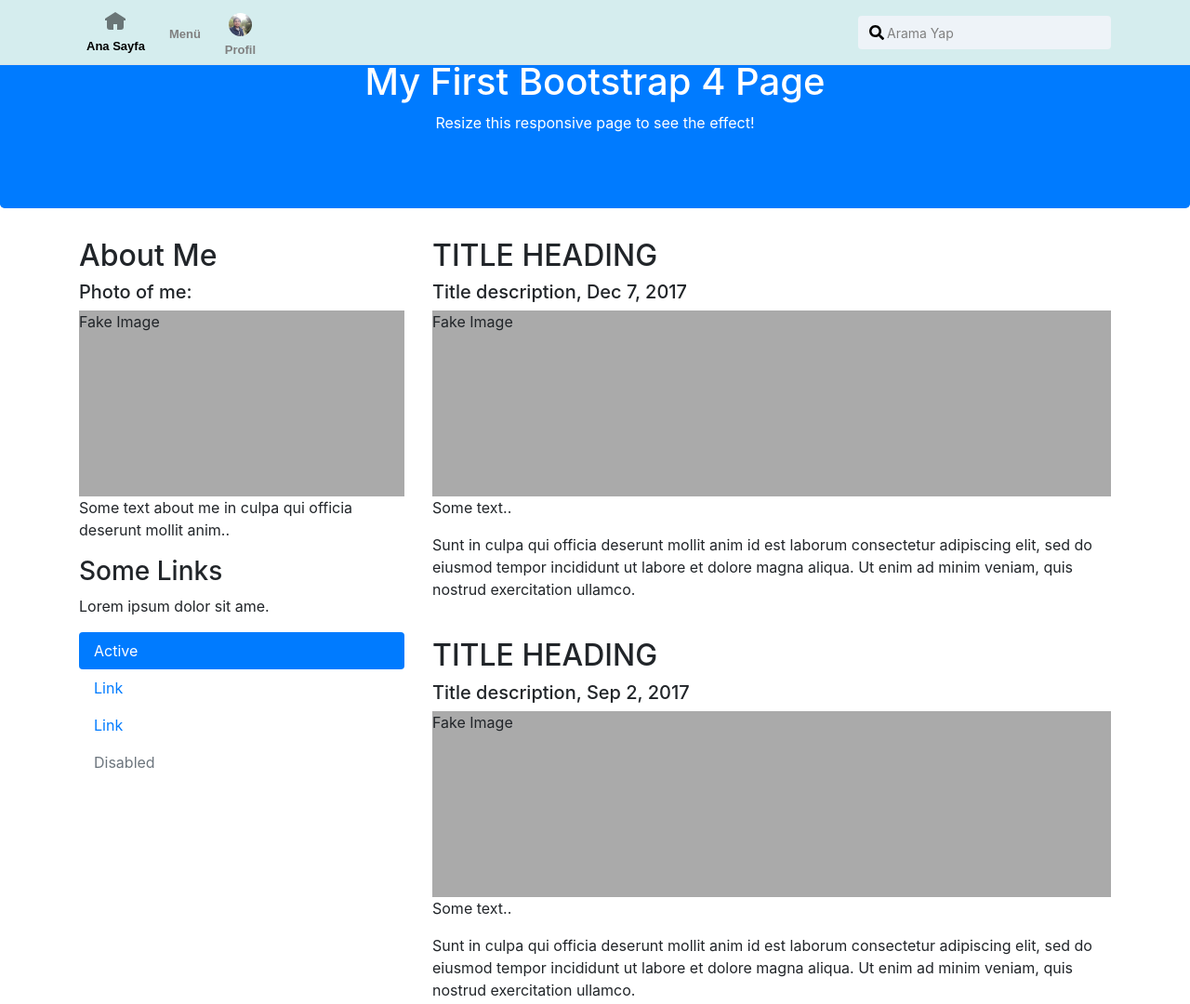
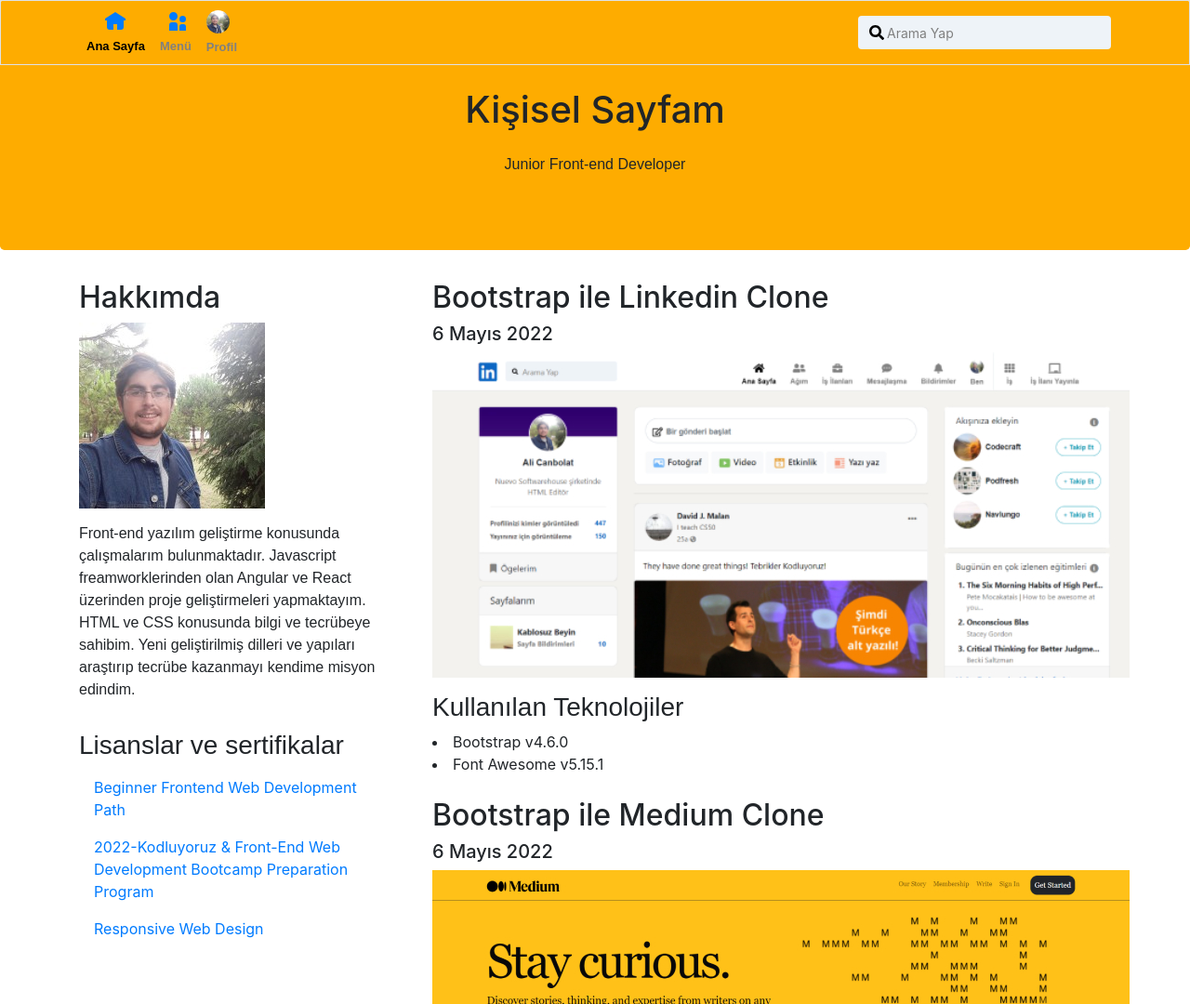
Before and after one commit to alicnblt/Bootstrap-4-Bacis-Template, a website: page bootstrap-4-basic-template/index.html in a window 1280 px wide. Shown: the top 1080 px of the page at 93% size. Drawn offline with nearby package versions, Linux system fonts and the light colour scheme.

Commit message:
latest version

```diff
--- a/bootstrap-4-basic-template/css/style.css
+++ b/bootstrap-4-basic-template/css/style.css
@@ -1,6 +1,5 @@
 .navbarbg {
     height: 70px;
-    background-color: rgb(213, 237, 238);
 }
 
 input.searche {
@@ -28,38 +27,25 @@
     margin-top: 5px;
 }
 
-.nav-link-inline-wrapper {
-    display: flex !important;
-    flex-direction: column;
-    align-items: center;
-}
-
-.main-content {
-    margin-top: 100px;
-}
-
-.navbar-nav {
-    display: flex;
-    align-items: center;
-    gap: 10px;
-}
-
-.nav-link-inline-wrapper::before {
-    width: 25px;
-    height: 25px;
-    display: flex;
-    align-items: center;
-    justify-content: center;
-}
-
 .nav-link-inline-wrapper img {
     width: 25px;
     height: 25px;
     border-radius: 50%;
-    margin-top: 8px;
+    margin-top: 1px;
 }
 
-.fakeimg {
-    height: 200px;
-    background: #aaa;
+p {
+    padding-top: 15px;
+    font-family: Satoshi, sans-serif!important;
 }
+
+h3 {
+    padding-top: 15px;
+    font-family: Satoshi, sans-serif!important;
+}
+
+footer {
+    padding: 30px;
+    height: 150px;
+    background-color: #eef3f8;
+}
--- a/bootstrap-4-basic-template/index.html
+++ b/bootstrap-4-basic-template/index.html
@@ -16,9 +16,9 @@
 
   <body>
     <nav
-      class="navbar navbar-expand-lg navbar-light navbarbg fixed-top border-bottom"
+      class="navbar navbar-expand-lg navbarbg fixed-top border"
     >
-      <div class="container">
+      <div class="container" style="background-color: rgb(254, 172, 0);">
         <div class="collapse navbar-collapse">
           <ul class="navbar-nav">
             <li class="nav-item">
@@ -29,10 +29,17 @@
                 <div class="menutext" style="color: black">Ana Sayfa</div>
               </a>
             </li>
-            <li class="nav-item">
-              <a class="nav-link" href="#">
+            <li class="nav-item dropdown">
+              <a class="nav-link" id="navbardrop" data-toggle="dropdown" href="#"><li-icon aria-hidden="true" type="people" size="large" style="padding-left: 20%;"><svg xmlns="http://www.w3.org/2000/svg" viewBox="0 0 24 24" data-supported-dps="24x24" fill="currentColor" class="mercado-match" width="24" height="24" focusable="false">
+                <path d="M12 16v6H3v-6a3 3 0 013-3h3a3 3 0 013 3zm5.5-3A3.5 3.5 0 1014 9.5a3.5 3.5 0 003.5 3.5zm1 2h-2a2.5 2.5 0 00-2.5 2.5V22h7v-4.5a2.5 2.5 0 00-2.5-2.5zM7.5 2A4.5 4.5 0 1012 6.5 4.49 4.49 0 007.5 2z"></path>
+              </svg></li-icon>
                 <div class="menutext">Menü</div>
               </a>
+              <div class="dropdown-menu">
+                <a class="dropdown-item disabled" href="#">Ana Sayfa</a>
+                <a class="dropdown-item" href="#">Profil</a>
+                <a class="dropdown-item" href="#"></a>
+              </div>
             </li>
             <li class="nav-item">
               <a class="nav-link" href="#">
@@ -58,66 +65,74 @@
         </form>
       </div>
     </nav>
-    <div class="jumbotron text-center bg-primary text-white">
-      <div class="container bg-primary text-white">
-        <h1>My First Bootstrap 4 Page</h1>
-        <p>Resize this responsive page to see the effect!</p>
+    <div class="jumbotron text-center text-blue" style="background-color: rgb(254, 172, 0);">
+      <div class="container" style="padding-top: 30px;">
+        <h1>Kişisel Sayfam</h1>
+        <p>Junior Front-end Developer</p>
       </div>
     </div>
 
     <div class="container" style="margin-top: 30px">
       <div class="row">
-        <div class="col-sm-4">
-          <h2>About Me</h2>
-          <h5>Photo of me:</h5>
-          <div class="fakeimg">Fake Image</div>
-          <p>Some text about me in culpa qui officia deserunt mollit anim..</p>
-          <h3>Some Links</h3>
-          <p>Lorem ipsum dolor sit ame.</p>
+        <div class="col-md-4">
+          <h2>Hakkımda</h2>
+          <div class="fakeimg" style="width: 200px;">
+            <img src="assets/profil-picture.jpg">
+          </div>
+          <p>Front-end yazılım geliştirme konusunda çalışmalarım bulunmaktadır. Javascript freamworklerinden olan Angular ve React üzerinden proje geliştirmeleri yapmaktayım. HTML ve CSS konusunda bilgi ve tecrübeye sahibim. Yeni geliştirilmiş dilleri ve yapıları araştırıp tecrübe kazanmayı kendime misyon edindim. </p>
+          <h3>Lisanslar ve sertifikalar</h3>
           <ul class="nav nav-pills flex-column">
             <li class="nav-item">
-              <a class="nav-link active" href="#">Active</a>
+              <a class="nav-link" href="https://app.patika.dev/certificates/kAQH9mb">Beginner Frontend Web Development Path</a>
             </li>
             <li class="nav-item">
-              <a class="nav-link" href="#">Link</a>
+              <a class="nav-link" href="https://app.patika.dev/certificates/kAQaj23">2022-Kodluyoruz & Front-End Web Development Bootcamp Preparation Program</a>
             </li>
             <li class="nav-item">
-              <a class="nav-link" href="#">Link</a>
-            </li>
-            <li class="nav-item">
-              <a class="nav-link disabled" href="#">Disabled</a>
+              <a class="nav-link" href="https://freecodecamp.org/certification/ali-canbolat/responsive-web-design">Responsive Web Design</a>
             </li>
           </ul>
-          <hr class="d-sm-none" />
+          <hr class="d-md-none" />
         </div>
-        <div class="col-sm-8">
-          <h2>TITLE HEADING</h2>
-          <h5>Title description, Dec 7, 2017</h5>
-          <div class="fakeimg">Fake Image</div>
-          <p>Some text..</p>
-          <p>
-            Sunt in culpa qui officia deserunt mollit anim id est laborum
-            consectetur adipiscing elit, sed do eiusmod tempor incididunt ut
-            labore et dolore magna aliqua. Ut enim ad minim veniam, quis nostrud
-            exercitation ullamco.
-          </p>
+        <div class="col-md-8">
+          <h2>Bootstrap ile Linkedin Clone</h2>
+          <h5>6 Mayıs 2022</h5>
+          <div>
+            <img src="assets/linkedin-clone.jpg">
+          </div>
+          <div>
+            <h3>Kullanılan Teknolojiler</h3>
+            <l>
+              <li>Bootstrap v4.6.0</li>
+              <li>Font Awesome v5.15.1</li>
+            </l>
+          </div>
           <br />
-          <h2>TITLE HEADING</h2>
-          <h5>Title description, Sep 2, 2017</h5>
-          <div class="fakeimg">Fake Image</div>
-          <p>Some text..</p>
-          <p>
-            Sunt in culpa qui officia deserunt mollit anim id est laborum
-            consectetur adipiscing elit, sed do eiusmod tempor incididunt ut
-            labore et dolore magna aliqua. Ut enim ad minim veniam, quis nostrud
-            exercitation ullamco.
-          </p>
+          <h2>Bootstrap ile Medium Clone</h2>
+          <h5>6 Mayıs 2022</h5>
+          <div>
+            <img src="assets/medium-clone.jpg">
+          </div>
+          <h3>Kullanılan Teknolojiler</h3>
+          <ol>
+            <li>Bootstrap v4.6.0</li>
+            <li>Font Awesome v5.15.1</li>
+          </ol>
         </div>
       </div>
     </div>
 
-    <div class="jumbotron text-center" style="margin-bottom: 0">
-      <p>Footer</p>
-    </div>
+    <footer>
+      <div  class="col-md-4"><ul class="nav nav-pills flex-column">
+        <li class="nav-item"><a href="https://www.linkedin.com/in/ali-canbolat/" target="_blank"><li-icon type="app-linkedin-bug-color-icon" size="large" role="img" aria-label="LinkedIn"><svg xmlns="http://www.w3.org/2000/svg" viewBox="0 0 24 24" data-supported-dps="24x24" fill="currentColor" class="mercado-match" width="32" height="32" focusable="false">
+          <path d="M20.5 2h-17A1.5 1.5 0 002 3.5v17A1.5 1.5 0 003.5 22h17a1.5 1.5 0 001.5-1.5v-17A1.5 1.5 0 0020.5 2zM8 19H5v-9h3zM6.5 8.25A1.75 1.75 0 118.3 6.5a1.78 1.78 0 01-1.8 1.75zM19 19h-3v-4.74c0-1.42-.6-1.93-1.38-1.93A1.74 1.74 0 0013 14.19a.66.66 0 000 .14V19h-3v-9h2.9v1.3a3.11 3.11 0 012.7-1.4c1.55 0 3.36.86 3.36 3.66z"></path>
+        </svg></li-icon>Linkedin</a></li>
+        <li class="nav-item"><a class="Header-link" href="https://github.com/alicnblt" data-hotkey="g d" aria-label="Homepage " data-turbo="false" data-analytics-event="{&quot;category&quot;:&quot;Header&quot;,&quot;action&quot;:&quot;go to dashboard&quot;,&quot;label&quot;:&quot;icon:logo&quot;}">
+          <svg height="32" aria-hidden="true" viewBox="0 0 16 16" version="1.1" width="32" data-view-component="true" class="octicon octicon-mark-github v-align-middle">
+            <path fill-rule="evenodd" d="M8 0C3.58 0 0 3.58 0 8c0 3.54 2.29 6.53 5.47 7.59.4.07.55-.17.55-.38 0-.19-.01-.82-.01-1.49-2.01.37-2.53-.49-2.69-.94-.09-.23-.48-.94-.82-1.13-.28-.15-.68-.52-.01-.53.63-.01 1.08.58 1.23.82.72 1.21 1.87.87 2.33.66.07-.52.28-.87.51-1.07-1.78-.2-3.64-.89-3.64-3.95 0-.87.31-1.59.82-2.15-.08-.2-.36-1.02.08-2.12 0 0 .67-.21 2.2.82.64-.18 1.32-.27 2-.27.68 0 1.36.09 2 .27 1.53-1.04 2.2-.82 2.2-.82.44 1.1.16 1.92.08 2.12.51.56.82 1.27.82 2.15 0 3.07-1.87 3.75-3.65 3.95.29.25.54.73.54 1.48 0 1.07-.01 1.93-.01 2.2 0 .21.15.46.55.38A8.013 8.013 0 0016 8c0-4.42-3.58-8-8-8z"></path>
+        </svg>
+        Github</a></li>
+        </ul></div>
+    </footer>
   </body>
 </html>
```
Also changed, not shown: bootstrap-4-basic-template/assets/linkedin-clone.jpg (added), bootstrap-4-basic-template/assets/medium-clone.jpg (added).
